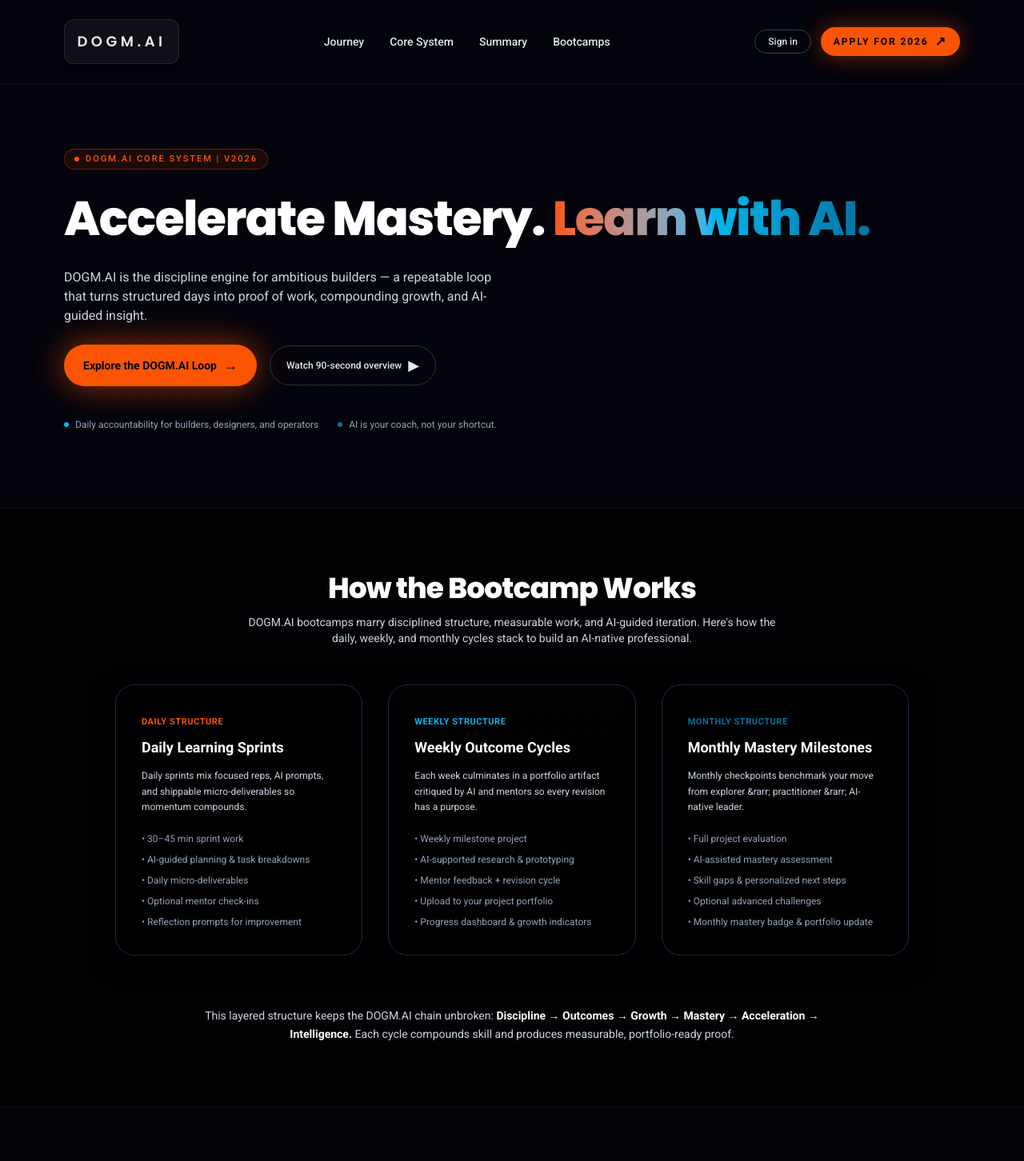
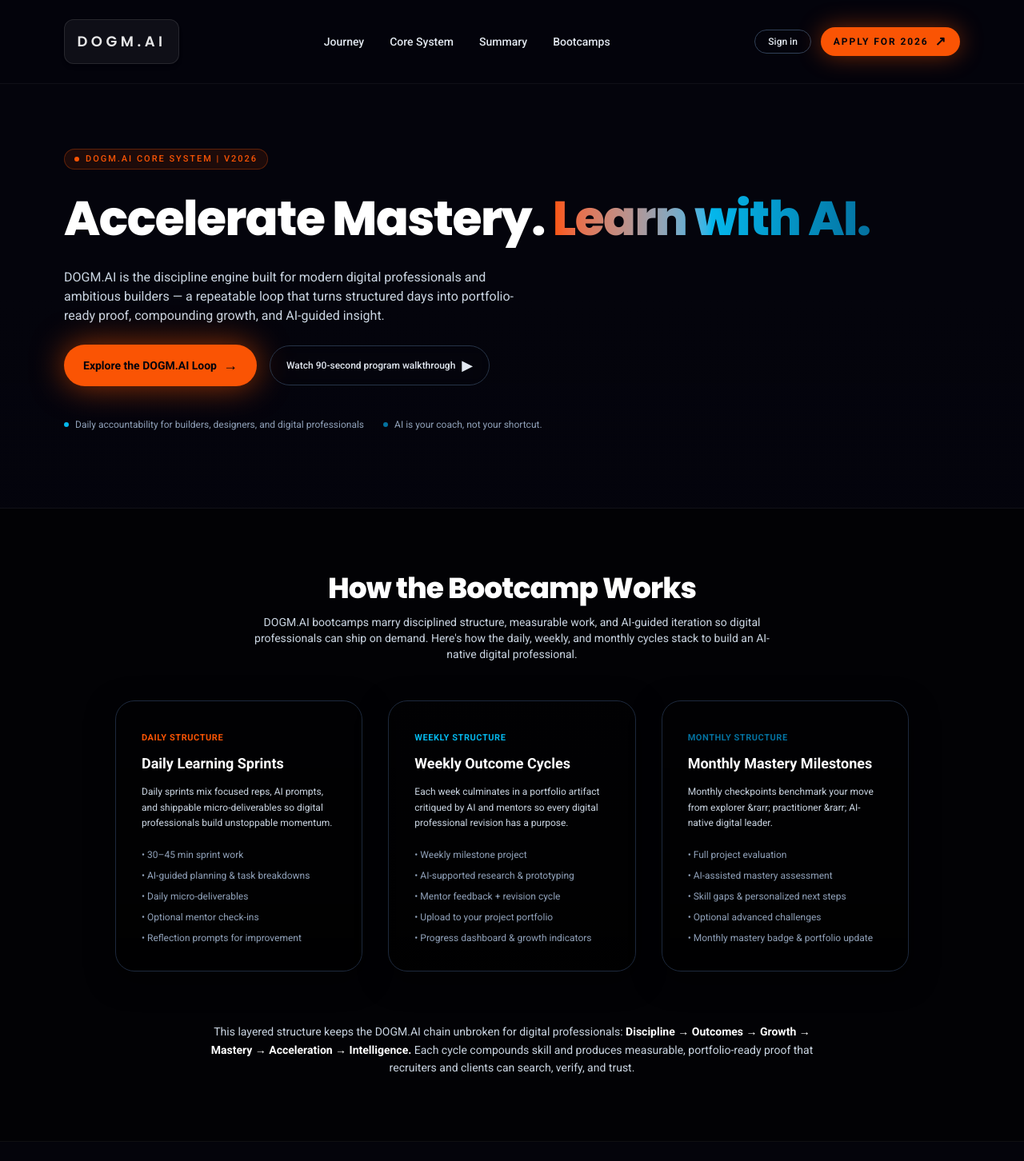
Before and after one commit to LiveLifeWithLove/dogmai, a Next.js app: page / in a window 1280 px wide. Shown: the top 1452 px of the page at 80% size. Built offline with nearby package versions, Linux system fonts and the light colour scheme.

Commit message:
feat: update

```diff
--- a/app/components/BootcampStructure.tsx
+++ b/app/components/BootcampStructure.tsx
@@ -12,7 +12,7 @@
     labelClass: "text-intl-orange",
     title: "Daily Learning Sprints",
     body:
-      "Daily sprints mix focused reps, AI prompts, and shippable micro-deliverables so momentum compounds.",
+      "Daily sprints mix focused reps, AI prompts, and shippable micro-deliverables so digital professionals build unstoppable momentum.",
     bullets: [
       "&bull; 30&ndash;45 min sprint work",
       "&bull; AI-guided planning & task breakdowns",
@@ -26,7 +26,7 @@
     labelClass: "text-cerulean",
     title: "Weekly Outcome Cycles",
     body:
-      "Each week culminates in a portfolio artifact critiqued by AI and mentors so every revision has a purpose.",
+      "Each week culminates in a portfolio artifact critiqued by AI and mentors so every digital professional revision has a purpose.",
     bullets: [
       "&bull; Weekly milestone project",
       "&bull; AI-supported research & prototyping",
@@ -40,7 +40,7 @@
     labelClass: "text-allports",
     title: "Monthly Mastery Milestones",
     body:
-      "Monthly checkpoints benchmark your move from explorer &rarr; practitioner &rarr; AI-native leader.",
+      "Monthly checkpoints benchmark your move from explorer &rarr; practitioner &rarr; AI-native digital leader.",
     bullets: [
       "&bull; Full project evaluation",
       "&bull; AI-assisted mastery assessment",
@@ -61,8 +61,9 @@
           </h2>
           <p className="mx-auto mt-3 max-w-2xl text-sm text-slate-300">
             DOGM.AI bootcamps marry disciplined structure, measurable work, and
-            AI-guided iteration. Here&apos;s how the daily, weekly, and monthly
-            cycles stack to build an AI-native professional.
+            AI-guided iteration so digital professionals can ship on demand.
+            Here&apos;s how the daily, weekly, and monthly cycles stack to build
+            an AI-native digital professional.
           </p>
         </div>
 
@@ -96,13 +97,14 @@
 
         <div className="mx-auto mt-16 max-w-3xl text-center">
           <p className="text-sm leading-relaxed text-slate-300">
-            This layered structure keeps the DOGM.AI chain unbroken:{" "}
+            This layered structure keeps the DOGM.AI chain unbroken for digital
+            professionals:{" "}
             <span className="font-semibold text-white">
               Discipline &rarr; Outcomes &rarr; Growth &rarr; Mastery &rarr;
               Acceleration &rarr; Intelligence.
             </span>{" "}
             Each cycle compounds skill and produces measurable, portfolio-ready
-            proof.
+            proof that recruiters and clients can search, verify, and trust.
           </p>
         </div>
       </div>
--- a/app/components/HeroSection.tsx
+++ b/app/components/HeroSection.tsx
@@ -22,9 +22,10 @@
           </h1>
 
           <p className="max-w-xl text-pretty text-sm text-slate-300 sm:text-base">
-            DOGM.AI is the discipline engine for ambitious builders &mdash; a
-            repeatable loop that turns structured days into proof of work,
-            compounding growth, and AI-guided insight.
+            DOGM.AI is the discipline engine built for modern digital
+            professionals and ambitious builders &mdash; a repeatable loop that
+            turns structured days into portfolio-ready proof, compounding
+            growth, and AI-guided insight.
           </p>
 
           <div className="flex flex-wrap items-center gap-4">
@@ -39,7 +40,7 @@
               type="button"
               className="inline-flex items-center gap-2 rounded-full border border-slate-700/80 px-5 py-2.5 text-xs font-medium text-slate-200 backdrop-blur-sm transition-all duration-200 hover:border-slate-500 hover:text-white hover:scale-105"
             >
-              Watch 90-second overview
+              Watch 90-second program walkthrough
               <span className="text-lg">&#9654;</span>
             </button>
           </div>
@@ -47,7 +48,7 @@
           <div className="flex flex-wrap items-center gap-6 pt-4 text-xs text-slate-400">
             <div className="flex items-center gap-2">
               <span className="h-1.5 w-1.5 rounded-full bg-cerulean" />
-              Daily accountability for builders, designers, and operators
+              Daily accountability for builders, designers, and digital professionals
             </div>
             <div className="flex items-center gap-2">
               <span className="h-1.5 w-1.5 rounded-full bg-allports" />
```
